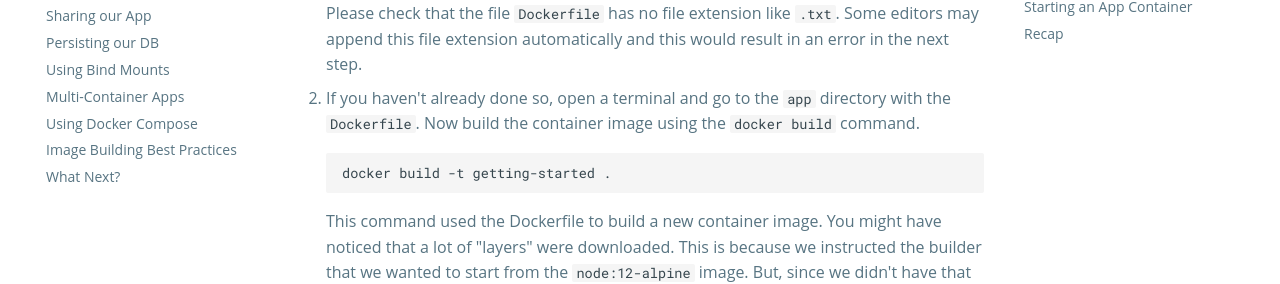
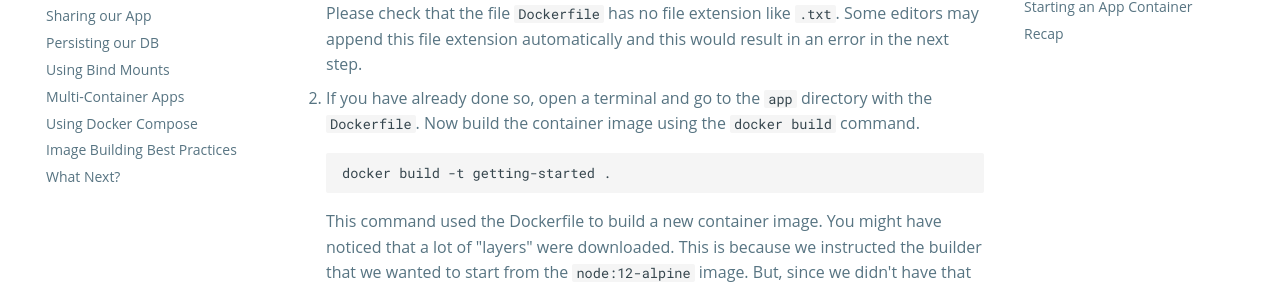
Before and after one commit to docker/getting-started, an MkDocs documentation site: the page built from docs/tutorial/our-application/index.md, in a window 1280 px wide and 900 px high, scrolled down 1566 px. Shown: the part 173-457 px from the top of the window. Built offline with MkDocs 1.6.1 and Material for MkDocs 9.7.7, drawn with Linux system fonts in a browser that asks for light colours; comment, search, counter and statistics services are not loaded.

Commit message:
little fix

````diff
--- a/docs/tutorial/our-application/index.md
+++ b/docs/tutorial/our-application/index.md
@@ -48,7 +48,7 @@ see a few flaws in the Dockerfile below. But, don't worry! We'll go over them.
 
     Please check that the file `Dockerfile` has no file extension like `.txt`. Some editors may append this file extension automatically and this would result in an error in the next step.
 
-1. If you haven't already done so, open a terminal and go to the `app` directory with the `Dockerfile`. Now build the container image using the `docker build` command.
+1. If you have already done so, open a terminal and go to the `app` directory with the `Dockerfile`. Now build the container image using the `docker build` command.
 
     ```bash
     docker build -t getting-started .
````
